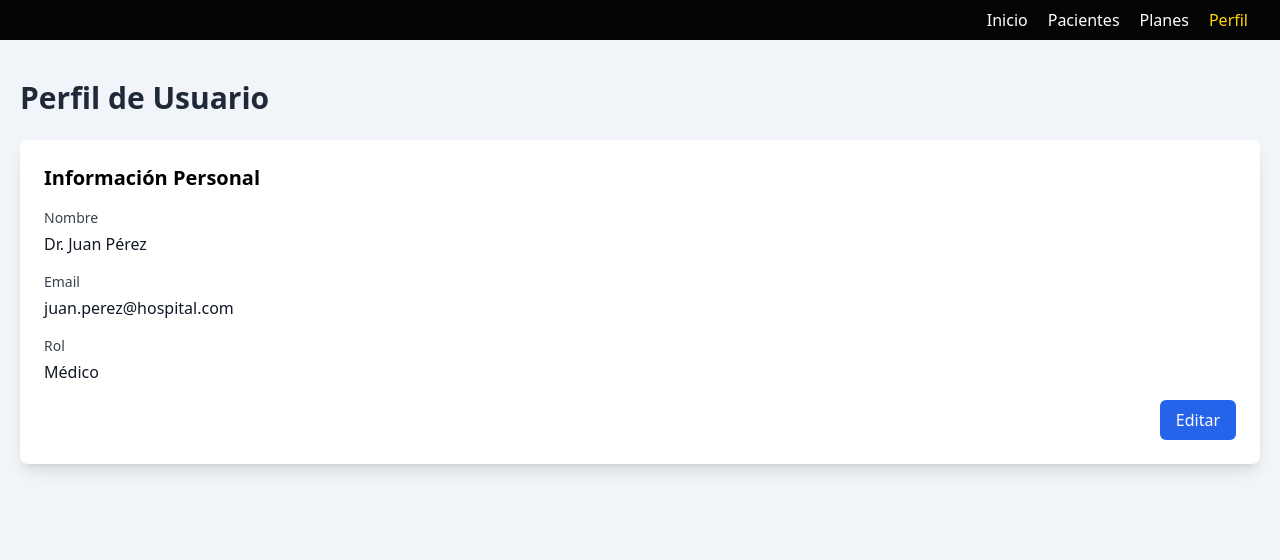
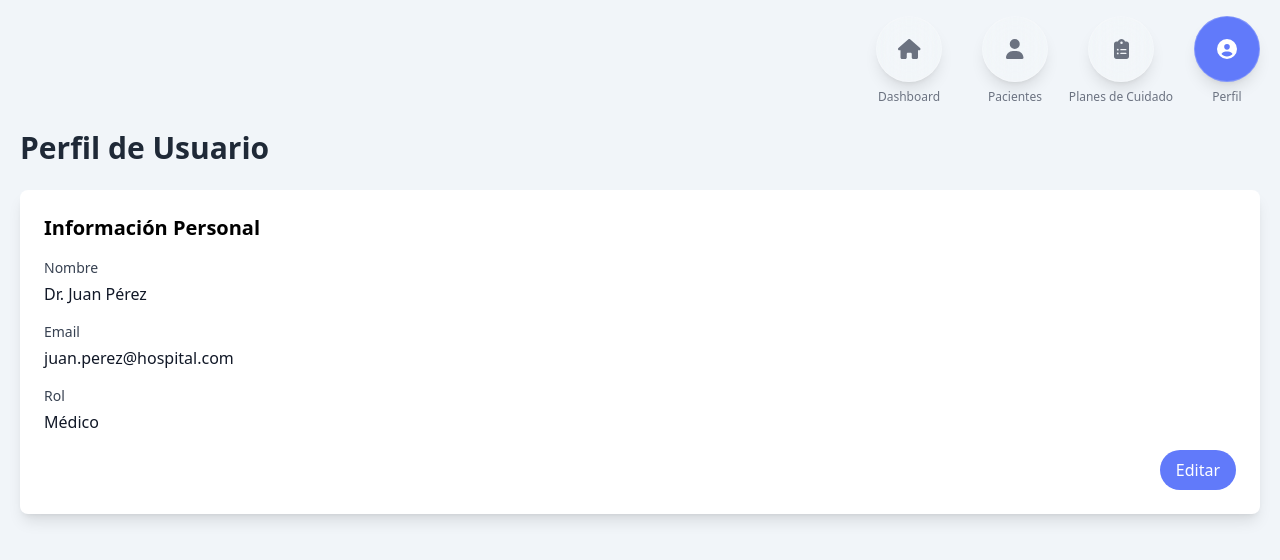
Before and after one commit to PabloHdzDev/3N-Care-Plans, a React (Vite) app: page /profile in a window 1280 px wide. Shown: the top 560 px of the page. Built offline with nearby package versions, Linux system fonts and the light colour scheme.

Commit message:
new navbar and login

```diff
--- a/src/components/shared/Button.jsx
+++ b/src/components/shared/Button.jsx
@@ -1,9 +1,9 @@
 import React from 'react';
 
 const Button = ({ children, onClick, variant = 'primary', type = 'button' }) => {
-    const baseStyles = 'px-4 py-2 rounded-md font-medium transition-colors';
+    const baseStyles = 'px-4 py-2 rounded-full font-medium transition-colors';
     const variantStyles = {
-        primary: 'bg-blue-600 text-white hover:bg-blue-700',
+        primary: 'bg-primario text-white hover:bg-primario-dark',
         secondary: 'bg-gray-200 text-gray-700 hover:bg-gray-300',
     };
 
--- a/src/components/shared/NavMenu.jsx
+++ b/src/components/shared/NavMenu.jsx
@@ -1,39 +1,98 @@
 import { NavLink } from 'react-router-dom';
+import { FontAwesomeIcon } from '@fortawesome/react-fontawesome';
+import { faHome, faUser, faClipboardList, faUserCircle } from '@fortawesome/free-solid-svg-icons';
 
 export default function NavMenu() {
     return (
-        <nav className="flex gap-5 text-white">
+
+        <nav className="flex gap-10 text-gray-500 max-lg:backdrop-blur-lg max-lg:border max-lg:border-white/20 max-lg:rounded-full max-lg:p-4 max-lg:shadow-lg">
             <NavLink
                 to="/dashboard"
                 className={({ isActive }) =>
-                    `hover:text-[#FFD700] ${isActive ? 'text-[#FFD700]' : ''}`
+                    `p-2 xl:p-4 rounded-full
+                    backdrop-blur-lg
+                    border border-white/20
+                    shadow-lg
+                    transition-all duration-300
+                    ${isActive
+                        ? 'bg-primario text-white border-primario'
+                        : 'bg-white/10 text-gray-500 hover:bg-white/20 hover:scale-105 hover:shadow-xl'
+                    }`
                 }
+                title="Dashboard"
             >
-                Inicio
+                <span className="flex justify-center items-center w-8 h-8">
+                    <FontAwesomeIcon size="lg" icon={faHome} />
+                </span>
+                <span className="hidden lg:block absolute top-full left-1/2 transform -translate-x-1/2 mt-2 text-xs font-medium whitespace-nowrap text-gray-500">
+                    Dashboard
+                </span>
             </NavLink>
             <NavLink
                 to="/patients"
                 className={({ isActive }) =>
-                    `hover:text-[#FFD700] ${isActive ? 'text-[#FFD700]' : ''}`
+                    `p-2 xl:p-4 rounded-full
+                    backdrop-blur-lg
+                    border border-white/20
+                    shadow-lg
+                    transition-all duration-300
+                    ${isActive
+                        ? 'bg-primario text-white border-primario'
+                        : 'bg-white/10 text-gray-500 hover:bg-white/20 hover:scale-105 hover:shadow-xl'
+                    }`
                 }
+                title="Pacientes"
             >
-                Pacientes
+                <span className="flex justify-center items-center w-8 h-8">
+                    <FontAwesomeIcon size="lg" icon={faUser} />
+                </span>
+                <span className="hidden lg:block absolute top-full left-1/2 transform -translate-x-1/2 mt-2 text-xs font-medium whitespace-nowrap text-gray-500">
+                    Pacientes
+                </span>
             </NavLink>
             <NavLink
                 to="/care-plans"
                 className={({ isActive }) =>
-                    `hover:text-[#FFD700] ${isActive ? 'text-[#FFD700]' : ''}`
+                    `p-2 xl:p-4 rounded-full
+                    backdrop-blur-lg
+                    border border-white/20
+                    shadow-lg
+                    transition-all duration-300
+                    ${isActive
+                        ? 'bg-primario text-white border-primario'
+                        : 'bg-white/10 text-gray-500 hover:bg-white/20 hover:scale-105 hover:shadow-xl'
+                    }`
                 }
+                title="Planes de Cuidado"
             >
-                Planes
+                <span className="flex justify-center items-center w-8 h-8">
+                    <FontAwesomeIcon size="lg" icon={faClipboardList} />
+                </span>
+                <span className="hidden lg:block absolute top-full left-1/2 transform -translate-x-1/2 mt-2 text-xs font-medium whitespace-nowrap text-gray-500">
+                    Planes de Cuidado
+                </span>
             </NavLink>
             <NavLink
                 to="/profile"
                 className={({ isActive }) =>
-                    `hover:text-[#FFD700] ${isActive ? 'text-[#FFD700]' : ''}`
+                    `p-2 xl:p-4 rounded-full
+                    backdrop-blur-lg
+                    border border-white/20
+                    shadow-lg
+                    transition-all duration-300
+                    ${isActive
+                        ? 'bg-primario text-white border-primario'
+                        : 'bg-white/10 text-gray-500 hover:bg-white/20 hover:scale-105 hover:shadow-xl'
+                    }`
                 }
+                title="Perfil"
             >
-                Perfil
+                <span className="flex justify-center items-center w-8 h-8">
+                    <FontAwesomeIcon size="lg" icon={faUserCircle} />
+                </span>
+                <span className="hidden lg:block absolute top-full left-1/2 transform -translate-x-1/2 mt-2 text-xs font-medium whitespace-nowrap text-gray-500">
+                    Perfil
+                </span>
             </NavLink>
         </nav>
     );
--- a/src/layouts/AppLayout.jsx
+++ b/src/layouts/AppLayout.jsx
@@ -4,17 +4,17 @@ import NavMenu from '@/components/shared/NavMenu';
 export default function AppLayout() {
     return (
         <>
-            <header className="bg-[#050404] py-2 px-8">
-                <div className="max-w-screen-2xl mx-auto flex flex-row justify-between items-center">
-                    <div className="w-32">
+            <header className="p-5 py-4 fixed bottom-0 left-0 right-0 lg:static lg:bottom-auto">
+                <div className="max-w-screen-2xl lg:mx-auto flex flex-row justify-center lg:justify-end items-center">
+                    {/* <div className="hidden lg:block w-32"> */}
                         {/* <Logo /> */}
-                    </div>
-                    <NavMenu />
+                    {/* </div> */}
+                    <NavMenu/>
                 </div>
             </header>
 
             <section
-                className="max-w-screen-2xl mx-auto p-5 pt-10 pb-10"
+                className="max-w-screen-2xl mx-auto p-5 py-8 pb-24 xl:pb-8"
             >
                 <Outlet />
             </section>
--- a/src/views/PatientsView.jsx
+++ b/src/views/PatientsView.jsx
@@ -8,13 +8,15 @@ export default function PatientsView() {
 
     return (
         <div className="space-y-6">
-            <h1 className="text-3xl font-bold text-gray-800">Gestión de Pacientes</h1>
+            <div className="flex justify-between items-center">
+                <h1 className="text-3xl font-bold text-gray-800">Pacientes</h1>
 
-            {/* Botón para agregar paciente */}
-            <div className="flex justify-end">
-                <Button onClick={() => setShowForm(!showForm)}>
-                    {showForm ? 'Cancelar' : 'Agregar Paciente'}
-                </Button>
+                {/* Botón para agregar paciente */}
+                <div>
+                    <Button onClick={() => setShowForm(!showForm)}>
+                        {showForm ? 'Cancelar' : 'Agregar Paciente'}
+                    </Button>
+                </div>
             </div>
 
             {/* Formulario de paciente (condicional) */}
--- a/tailwind.config.js
+++ b/tailwind.config.js
@@ -1,11 +1,16 @@
-/** @type {import('tailwindcss').Config} */
 export default {
   content: [
     "./index.html",
     "./src/**/*.{js,ts,jsx,tsx}"
   ],
   theme: {
-    extend: {},
+    extend: {
+      colors: {
+        primario: '#617afa',
+        secundario: '#f59e42',
+        acento: '#10b981',
+      },
+    },
   },
   plugins: [],
 }
```
Also changed, not shown: src/views/LoginView.jsx (+53 -38 lines), public/img/right-side.png (added), 1 other file (tests, documents, lock files or other folders).
